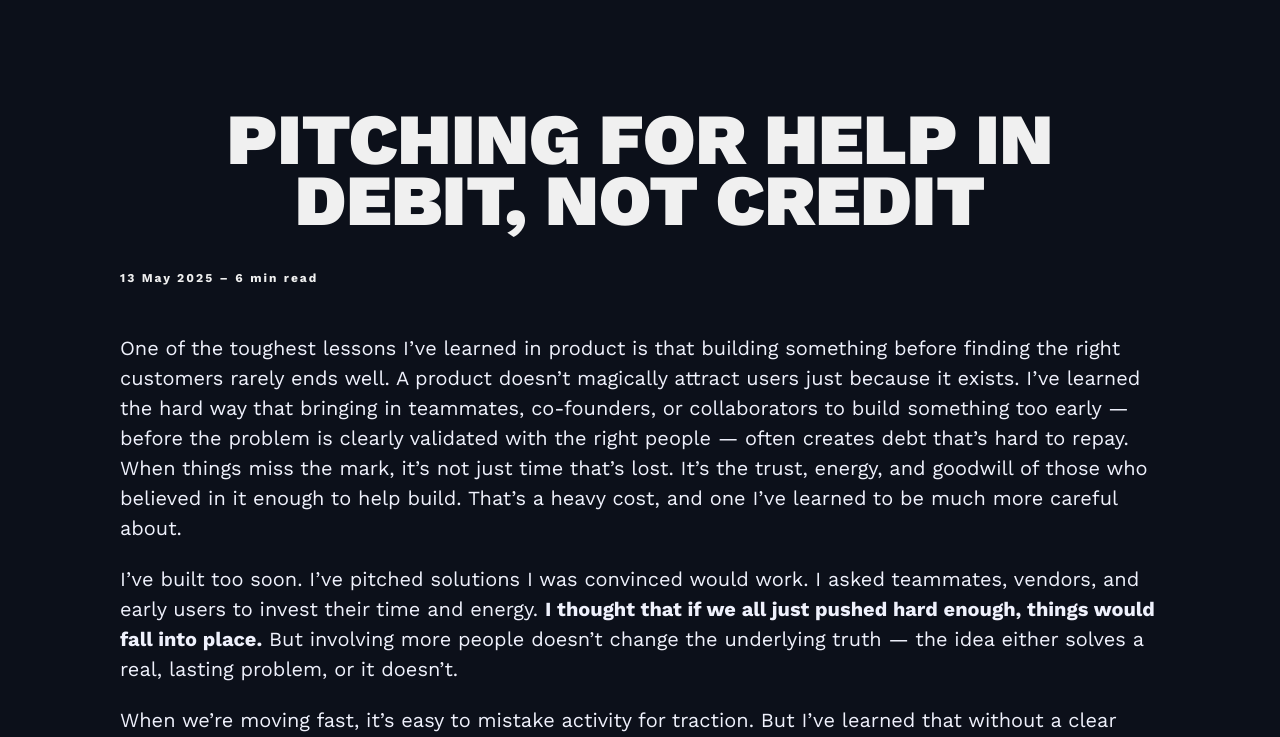
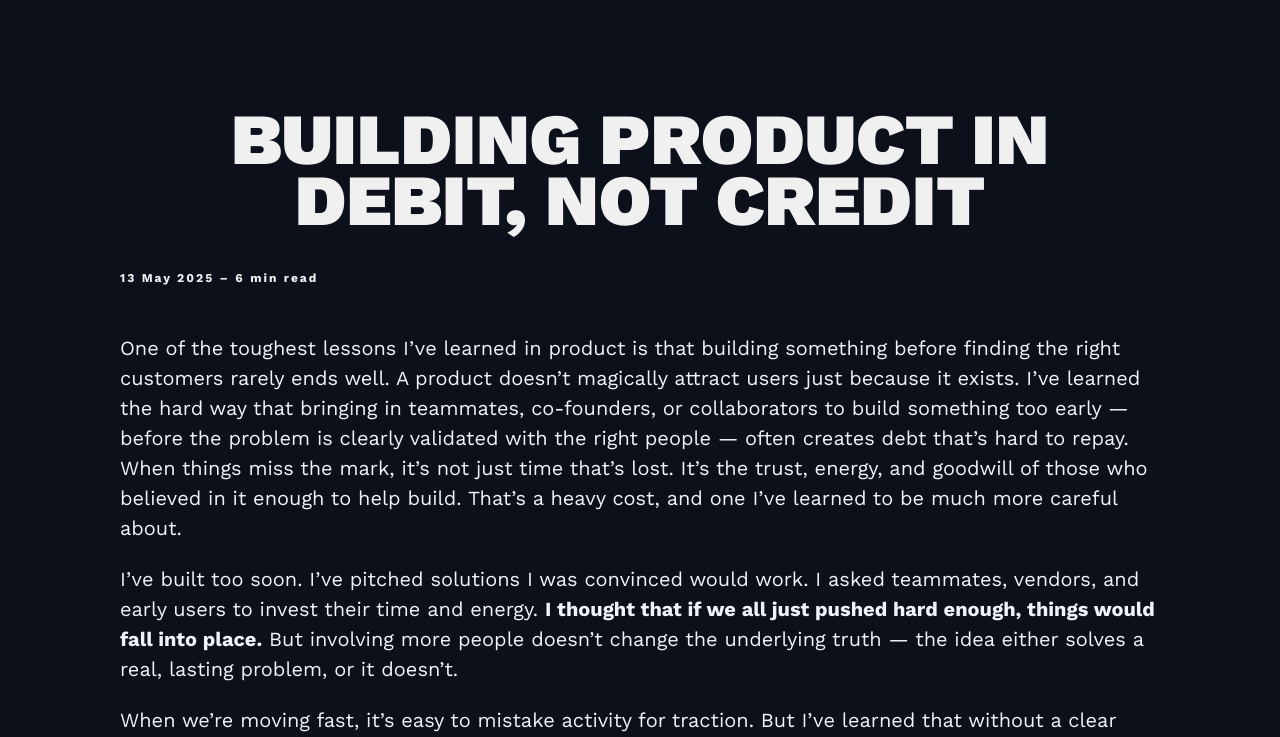
Before and after one commit to mkishi1221/mkishi1221.github.io, a Jekyll site: the page built from _posts/2025-05-13-Building product in debit not credit.markdown, in a window 1280 px wide and 900 px high, scrolled down 311 px, cut to the strip 163-900 px from the top of the window. Built offline with Jekyll 4.4.1, drawn with Linux system fonts in a browser that asks for light colours; nearby versions of some CDN libraries; comment, search, counter and statistics services are not loaded.

Commit message:
More blog fixes

```diff
--- a/_posts/2025-05-13-Pitching for help in debit not credit.markdown
+++ b/_posts/2025-05-13-Building product in debit not credit.markdown
@@ -1,6 +1,6 @@
 ---
 layout: post
-title:  Pitching for help in debit, not credit
+title:  Building product in debit, not credit
 description: One of the toughest lessons I’ve learned in product is that involving others before truly validating the problem doesn’t reduce risk — it in fact leads to bad debt.
 date:   2025-05-13 09:00:00 +0300
 image:  '/images/loan.jpg'
```
